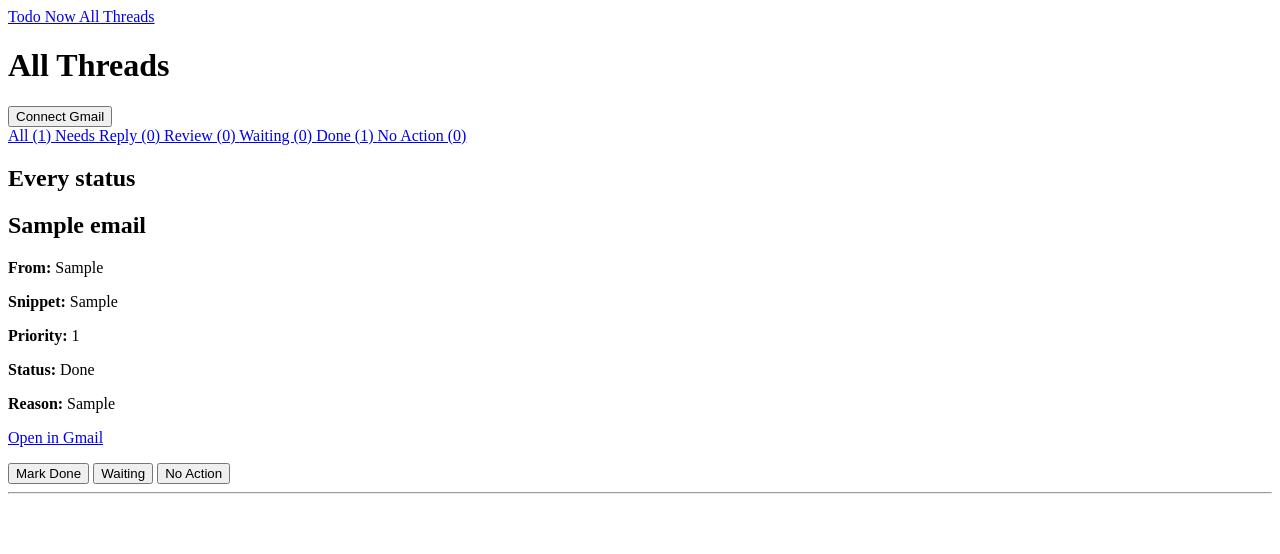
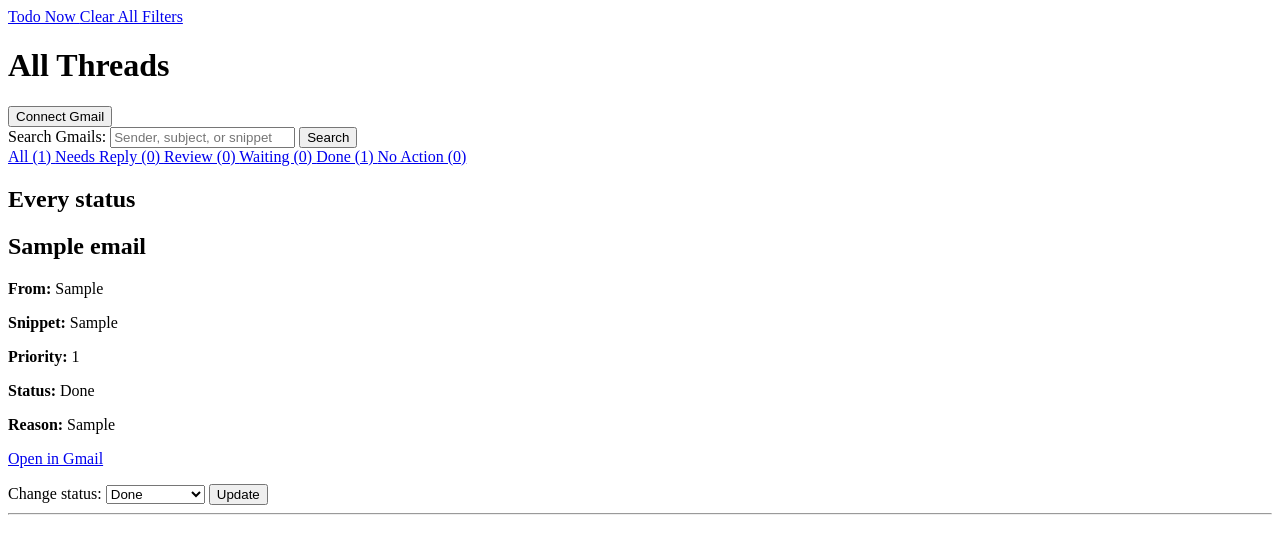
Before and after one commit to Dean-safran/mailFocus, a Flask app: page /threads in a window 1280 px wide. Shown: the top 554 px of the page. Run offline with Flask 3, Linux system fonts and the light colour scheme; tables that the repository leaves empty hold one stand-in row (values such as "Sample post").

Commit message:
added manual status correction and search

```diff
--- a/app.py
+++ b/app.py
@@ -263,6 +263,11 @@ def all_threads():
         "",
     )
 
+    search_query = request.args.get(
+        "q",
+        "",
+    ).strip()
+
     allowed_statuses = {
         "Needs Reply",
         "Review",
@@ -282,6 +287,21 @@ def all_threads():
         )
     else:
         selected_status = ""
+
+    # %example% means chars can come
+    # before or after 'example'
+    if search_query:
+        search_pattern = f"%{search_query}%"
+
+        # return rows where search_pattern
+        # is in field, case insensitive
+        statement = statement.where(
+            db.or_(
+                Email.sender.ilike(search_pattern),
+                Email.subject.ilike(search_pattern),
+                Email.snippet.ilike(search_pattern),
+            )
+        )
 
     emails = db.session.execute(
         statement
@@ -310,45 +330,30 @@ def all_threads():
         "all_threads.html",
         emails=emails,
         selected_status=selected_status,
+        search_query=search_query,
         status_counts=status_counts,
         gmail_connected=gmail_connected,
     )
 
 
-# mark done route
-@app.route("/emails/<int:email_id>/done", methods=["POST"])
-def mark_done(email_id) :
-    # if the email exists return Email object,
-    # else return 404 Not Found page
+@app.route("/emails/<int:email_id>/status", methods=["POST"])
+def update_status(email_id):
     email = db.get_or_404(Email, email_id)
 
-    email.status = "Done"
-    db.session.commit()
+    new_status = request.form.get("status", "")
 
-    return redirect(
-        request.referrer or url_for("all_threads")
-    )
+    allowed_statuses = {
+        "Needs Reply",
+        "Review",
+        "Waiting",
+        "Done",
+        "No Action",
+    }
 
+    if new_status not in allowed_statuses:
+        return "Invalid status.", 400
 
-# mark waiting route
-@app.route("/emails/<int:email_id>/waiting", methods=["POST"])
-def mark_waiting(email_id) :
-    email = db.get_or_404(Email, email_id)
-
-    email.status = "Waiting"
-    db.session.commit()
-
-    return redirect(
-        request.referrer or url_for("all_threads")
-    )
-
-
-# mark ignore route
-@app.route("/emails/<int:email_id>/ignore", methods=["POST"])
-def mark_ignore(email_id) :
-    email = db.get_or_404(Email, email_id)
-
-    email.status = "No Action"
+    email.status = new_status
     db.session.commit()
 
     return redirect(
--- a/templates/all_threads.html
+++ b/templates/all_threads.html
@@ -11,18 +11,26 @@
     <title>All Threads | MailFocus</title>
 </head>
 
+
+
 <body>
+
+
     <nav>
         <a href="{{ url_for('todo_now') }}">
             Todo Now
         </a>
 
         <a href="{{ url_for('all_threads') }}">
-            All Threads
+            Clear All Filters
         </a>
     </nav>
 
+
+
     <h1>All Threads</h1>
+
+
 
     {% if gmail_connected %}
         <form
@@ -40,15 +48,60 @@
         </form>
     {% endif %}
 
+
+
+    <form
+        action="{{ url_for('all_threads') }}"
+        method="GET"
+    >
+        {% if selected_status %}
+            <input
+                type="hidden"
+                name="status"
+                value="{{ selected_status }}"
+            >
+        {% endif %}
+
+        <label for="thread-search">
+            Search Gmails:
+        </label>
+
+        <input
+            id="thread-search"
+            type="search"
+            name="q"
+            value="{{ search_query }}"
+            placeholder="Sender, subject, or snippet"
+        >
+
+        <button type="submit">
+            Search
+        </button>
+
+        {% if search_query %}
+            <a
+                href="{{ url_for(
+                    'all_threads',
+                    status=selected_status or None
+                ) }}"
+            >
+                Clear search
+            </a>
+        {% endif %}
+    </form>
+
+
+
     <nav aria-label="Thread status filters">
-        <a href="{{ url_for('all_threads') }}">
+        <a href="{{ url_for('all_threads', q=search_query or None) }}">
             All ({{ status_counts["All"] }})
         </a>
 
         <a
             href="{{ url_for(
                 'all_threads',
-                status='Needs Reply'
+                status='Needs Reply',
+                q=search_query or None
             ) }}"
         >
             Needs Reply
@@ -58,7 +111,8 @@
         <a
             href="{{ url_for(
                 'all_threads',
-                status='Review'
+                status='Review',
+                q=search_query or None
             ) }}"
         >
             Review
@@ -68,7 +122,8 @@
         <a
             href="{{ url_for(
                 'all_threads',
-                status='Waiting'
+                status='Waiting',
+                q=search_query or None
             ) }}"
         >
             Waiting
@@ -78,7 +133,8 @@
         <a
             href="{{ url_for(
                 'all_threads',
-                status='Done'
+                status='Done',
+                q=search_query or None
             ) }}"
         >
             Done
@@ -88,13 +144,16 @@
         <a
             href="{{ url_for(
                 'all_threads',
-                status='No Action'
+                status='No Action',
+                q=search_query or None
             ) }}"
         >
             No Action
             ({{ status_counts["No Action"] }})
         </a>
     </nav>
+
+
 
     {% if selected_status %}
         <h2>{{ selected_status }}</h2>
@@ -108,6 +167,8 @@
         <h2>Every status</h2>
     {% endif %}
 
+
+
     {% if emails %}
         {% for email in emails %}
             {% include "partials/thread_card.html" %}
@@ -117,5 +178,7 @@
             No threads were found for this status.
         </p>
     {% endif %}
+
+
 </body>
 </html>
--- a/templates/partials/thread_card.html
+++ b/templates/partials/thread_card.html
@@ -37,27 +37,56 @@
     </p>
 
     <form
-        action="{{ url_for('mark_done', email_id=email.id) }}"
-        method="POST"
-        style="display: inline;"
+    action="{{ url_for('update_status', email_id=email.id) }}"
+    method="POST"
     >
-        <button type="submit">Mark Done</button>
-    </form>
+        <label for="status-{{ email.id }}">
+            Change status:
+        </label>
 
-    <form
-        action="{{ url_for('mark_waiting', email_id=email.id) }}"
-        method="POST"
-        style="display: inline;"
-    >
-        <button type="submit">Waiting</button>
-    </form>
+        <select
+            id="status-{{ email.id }}"
+            name="status"
+        >
+            <option
+                value="Needs Reply"
+                {% if email.status == "Needs Reply" %}selected{% endif %}
+            >
+                Needs Reply
+            </option>
 
-    <form
-        action="{{ url_for('mark_ignore', email_id=email.id) }}"
-        method="POST"
-        style="display: inline;"
-    >
-        <button type="submit">No Action</button>
+            <option
+                value="Review"
+                {% if email.status == "Review" %}selected{% endif %}
+            >
+                Review
+            </option>
+
+            <option
+                value="Waiting"
+                {% if email.status == "Waiting" %}selected{% endif %}
+            >
+                Waiting
+            </option>
+
+            <option
+                value="Done"
+                {% if email.status == "Done" %}selected{% endif %}
+            >
+                Done
+            </option>
+
+            <option
+                value="No Action"
+                {% if email.status == "No Action" %}selected{% endif %}
+            >
+                No Action
+            </option>
+        </select>
+
+        <button type="submit">
+            Update
+        </button>
     </form>
 
     <hr>
```
Also changed, not shown: ROADMAP.md (+13 -4 lines).
